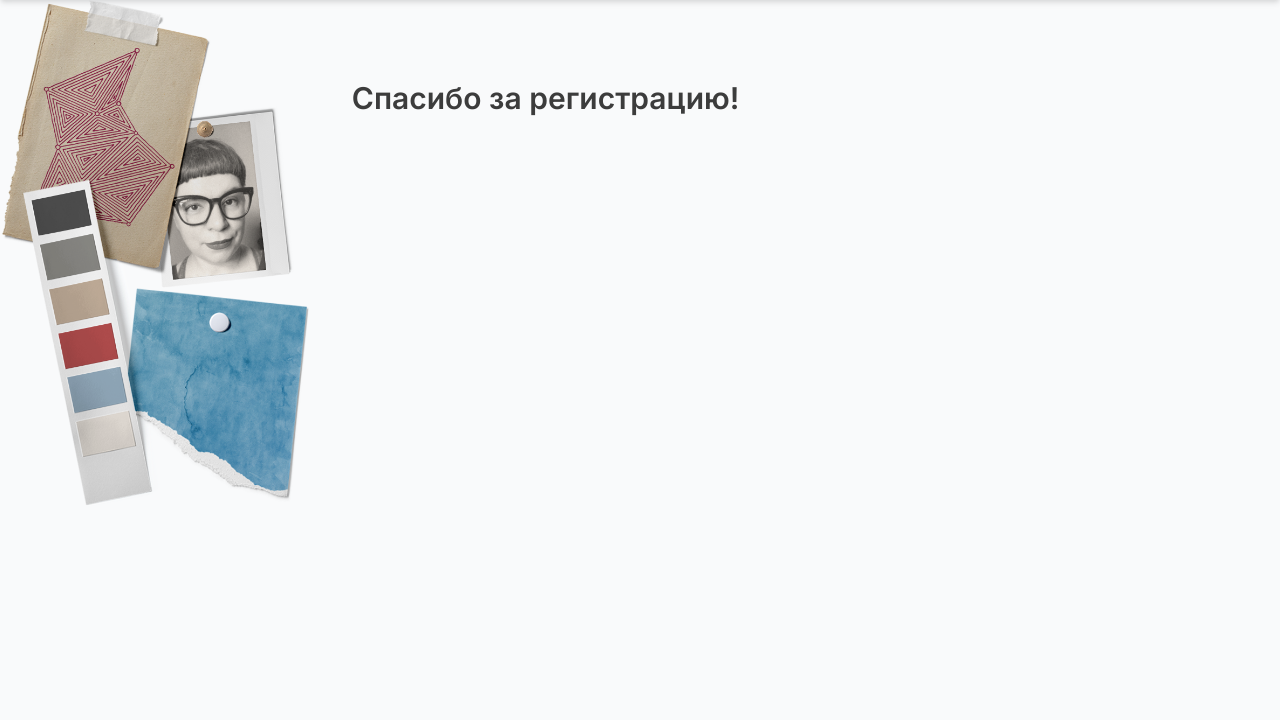
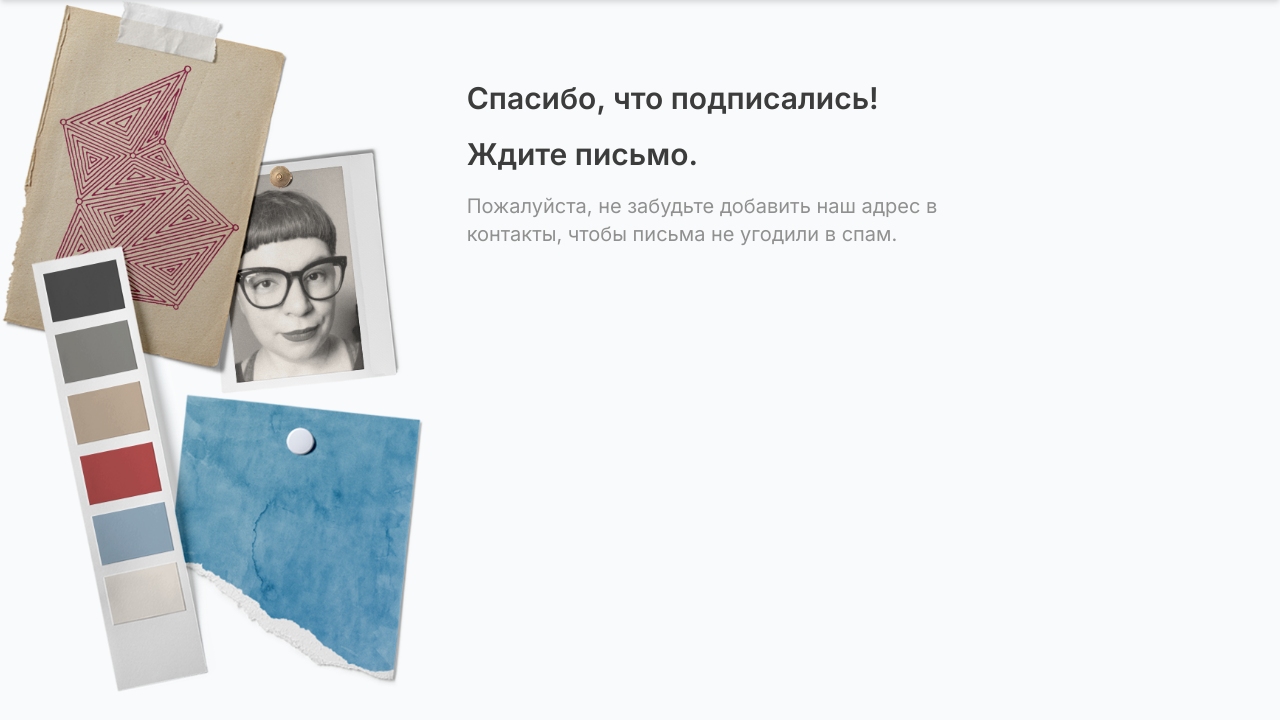
Before and after one commit to quinceleaf/creative-capsule-landing-page, a Django app: template project/templates/success.html in a window 1280 px wide. Shown: the part 80-800 px from the top of the page. Run offline with Django 3.2, Linux system fonts and the light colour scheme; the template is opened without the code that fills it, so the values that code supplies are empty; style sheets or scripts are compiled from the project's sources; parts of the project's set-up code (start-up, migrations or seed data) failed here and were passed over.

Commit message:
Updated language and spacing on index and success pages

```diff
--- a/project/templates/success.html
+++ b/project/templates/success.html
@@ -1,11 +1,9 @@
-{% extends "base.html" %}
-{% block body_block %}
-{% load static %}
+{% extends "base.html" %} {% block body_block %} {% load static %}
 
 <style>
   .image-left {
     background-image: url("{% static 'img/layout_left.png' %}");
-        background-position: top right ;
+    background-position: top right;
     background-size: contain;
     background-repeat: no-repeat;
     /* background-attachment: fixed; */
@@ -18,32 +16,32 @@
     background-size: contain;
     overflow-x: hidden;
     background-repeat: no-repeat;
-        z-index: -1
+    z-index: -1;
   }
 </style>
 
 <div class="grid grid-cols-6 gap-0">
-
   {# START IMAGE LEFT #}
   <div class="col-span-2 row-span-2 image-left md:inline hidden"></div>
-        {# END IMAGE LEFT #}
-
-        {# START CONTENT #}
+  {# END IMAGE LEFT #} {# START CONTENT #}
   <div class="lg:col-span-2 md:col-span-3 col-span-full md:mt-10 mt-0 p-10">
-
     <div class="font-semibold text-3xl text-charcoal text-tracking-wide">
-                Спасибо за регистрацию!
+      Спасибо, что подписались!
+    </div>
+    <div class="mt-5 font-semibold text-3xl text-charcoal text-tracking-wide">
+      Ждите письмо.
+    </div>
+    <div class="mt-5 text-xl text-midgray">
+      Пожалуйста, не забудьте добавить наш адрес в контакты, чтобы письма не
+      угодили в спам.<br /><br />
     </div>
     <div class="md:hidden block mt-4">
       <img src="{% static 'img/layout_left.png' %}" />
     </div>
   </div>
-        {# END CONTENT #}
-
-        {# START IMAGE RIGHT #}
+  {# END CONTENT #} {# START IMAGE RIGHT #}
   <div class="lg:col-span-2 col-span-0 image-right hidden"></div>
   {# END IMAGE RIGHT #}
-
 </div>
 
 {% endblock %}
```
Also changed, not shown: project/templates/index.html (+24 -22 lines). Lines whose indentation alone changed are shown as unchanged.
